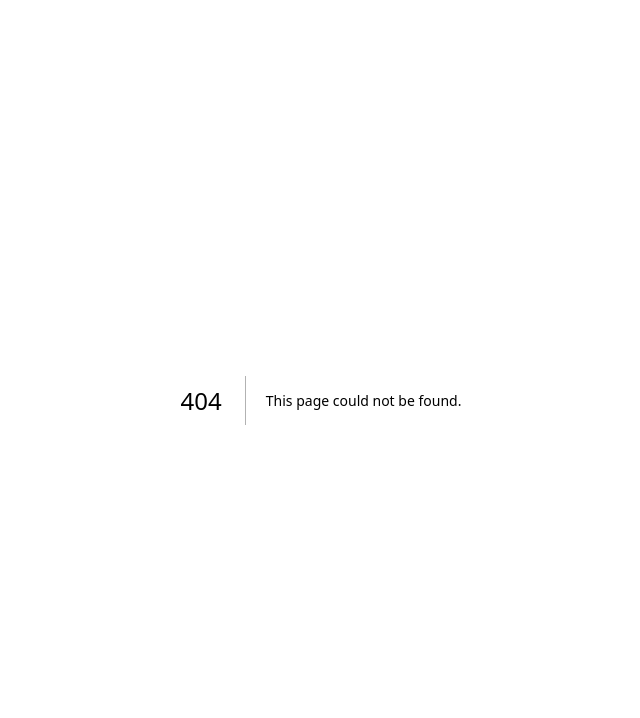
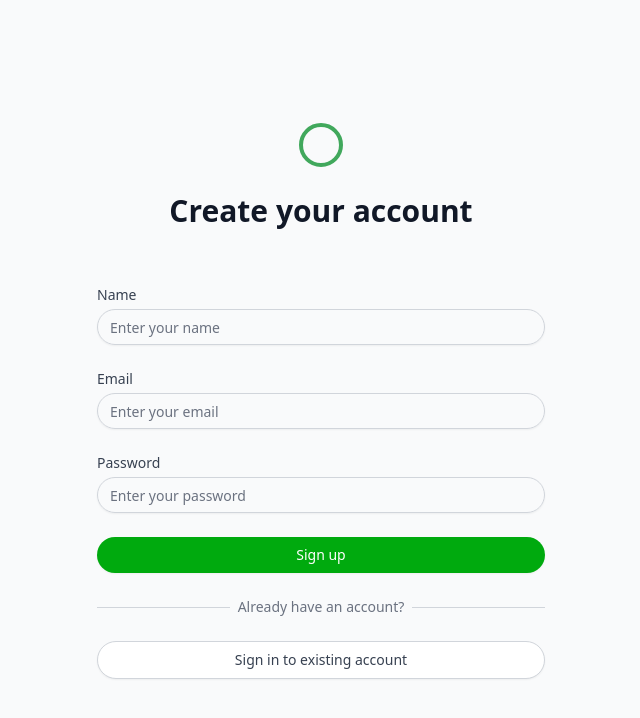
Before and after one commit to abdikadirqulle/student-regisration, a Next.js app: page /sign-up in a window 1280 px wide. Before the commit this address had no page. Shown: the top 718 px of the page, without its empty margins (319-959 px from the left). Built offline with nearby package versions, Linux system fonts and the light colour scheme.

Commit message:
added auth  ui design

```diff
--- /dev/null
+++ b/app/(login)/sign-in/page.tsx
@@ -0,0 +1,5 @@
+import { AuthLogin } from "@/components/AuthLogin"
+
+export default function SignInPage() {
+  return <AuthLogin mode="signin" />
+}
--- /dev/null
+++ b/app/(login)/sign-up/page.tsx
@@ -0,0 +1,5 @@
+import { AuthLogin } from "@/components/AuthLogin"
+
+export default function SignUpPage() {
+  return <AuthLogin mode="signup" />
+}
--- a/app/page.tsx
+++ /dev/null
@@ -1,9 +0,0 @@
-import { Login } from "./_components/login"
-
-export default function Home() {
-  return (
-    <div>
-      <Login />
-    </div>
-  )
-}
--- a/app/_components/login.tsx
+++ b/components/AuthLogin.tsx
@@ -11,7 +11,7 @@ import React from "react"
 // import { signIn, signUp } from './actions';
 // import { ActionState } from '@/lib/auth/middleware';
 
-export function Login({ mode = "signin" }: { mode?: "signin" | "signup" }) {
+export function AuthLogin({ mode = "signin" }: { mode?: "signin" | "signup" }) {
   const searchParams = useSearchParams()
   const redirect = searchParams.get("redirect")
   const priceId = searchParams.get("priceId")
@@ -46,6 +46,29 @@ export function Login({ mode = "signin" }: { mode?: "signin" | "signup" }) {
           <input type="hidden" name="redirect" value={redirect || ""} />
           <input type="hidden" name="priceId" value={priceId || ""} />
           <input type="hidden" name="inviteId" value={inviteId || ""} />
+          {mode === "signup" && (
+            <div>
+              <Label
+                htmlFor="name"
+                className="block text-sm font-medium text-gray-700"
+              >
+                Name
+              </Label>
+              <div className="mt-1">
+                <Input
+                  id="name"
+                  name="name"
+                  type="text"
+                  autoComplete="name"
+                  required
+                  maxLength={50}
+                  className="appearance-none rounded-full relative block w-full px-3 py-2 border border-gray-300 placeholder-gray-500 text-gray-900 focus:outline-none focus:ring-[#41A85C] focus:border-[#41A85C] focus:z-10 sm:text-sm"
+                  placeholder="Enter your name"
+                />
+              </div>
+            </div>
+          )}
+
           <div>
             <Label
               htmlFor="email"
--- a/package.json
+++ b/package.json
@@ -19,6 +19,7 @@
     "clsx": "^2.1.1",
     "lucide-react": "^0.447.0",
     "next": "14.2.14",
+    "next-auth": "^4.24.8",
     "prisma": "^5.20.0",
     "react": "^18",
     "react-dom": "^18",
```
Also changed, not shown: 1 other file (tests, documents, lock files or other folders).
